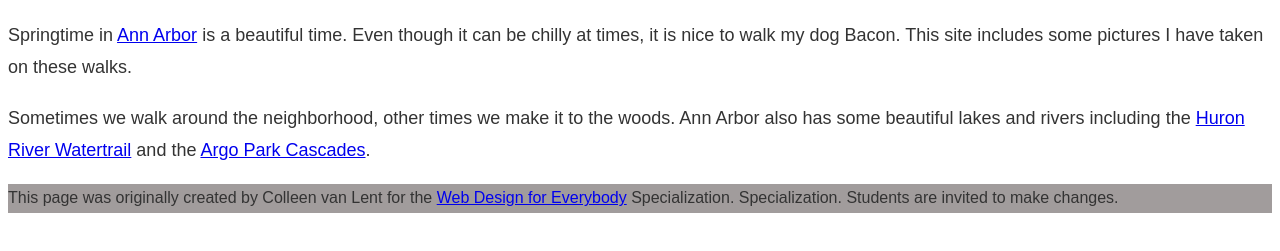
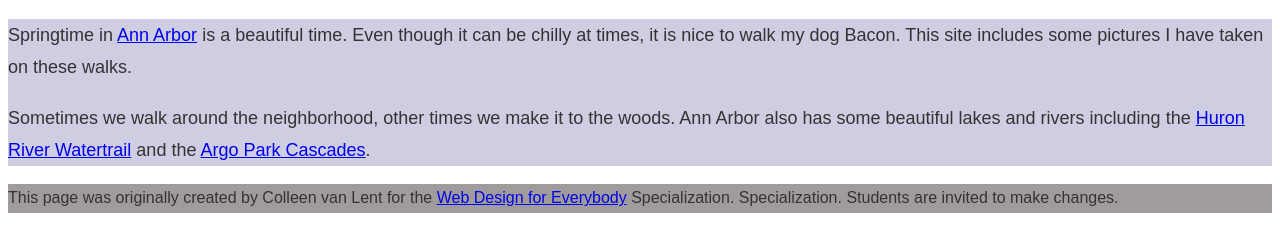
Before and after one commit to markusakr/homeworks, a plain HTML site: page index.html in a window 1280 px wide. Shown: the part 369-620 px from the top of the page. Drawn offline with Linux system fonts and the light colour scheme.

Commit message:
Update style.css

```diff
--- a/css/style.css
+++ b/css/style.css
@@ -15,7 +15,7 @@ nav {
 }
 
 main {
-    background-color: #ffffff;
+    background-color: #cecde2;
     font-size: 18px;
 }
 
```
